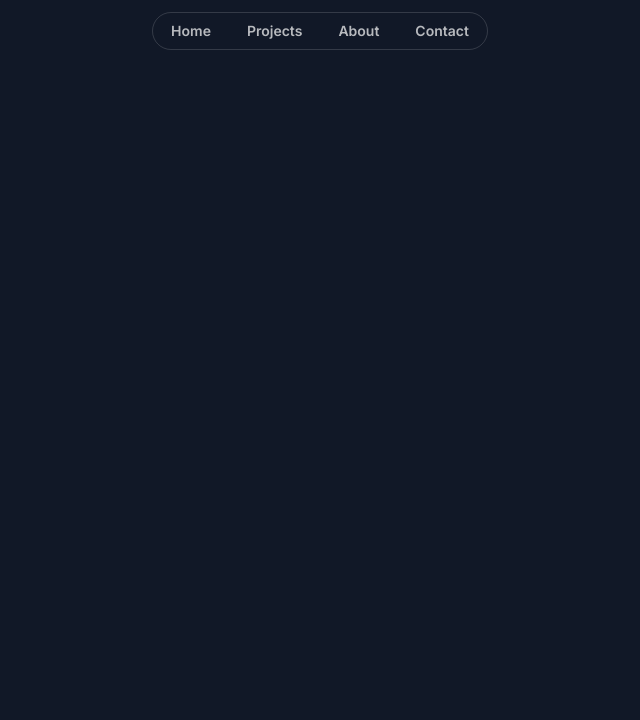
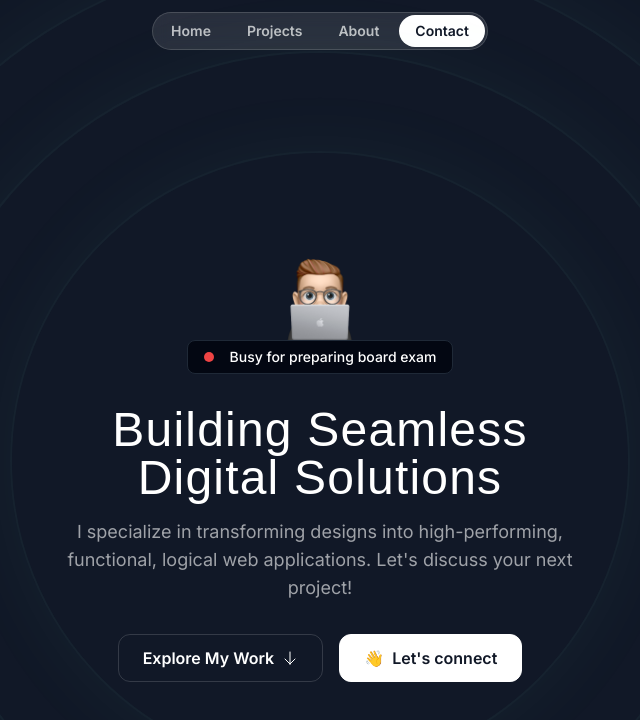
Before and after one commit to virtualabishek/newProtfolioWebsite, a Next.js app: page / in a window 1280 px wide. Shown: the top 720 px of the page, without its empty margins (320-960 px from the left). Built offline with nearby package versions, Linux system fonts and the light colour scheme; a web font is replaced by a local one.

Commit message:
Finished creating a hero design with more UI/UX

```diff
--- a/src/app/globals.css
+++ b/src/app/globals.css
@@ -4,6 +4,9 @@
 
 @layer base {
   .nav-item {
-    @apply px-4 py-1.5 rounded-full text-white/70 text-sm font-semibold;
+    @apply px-4 py-1.5 rounded-full text-white/70 text-sm font-semibold hover:bg-white/10 hover:text-white transition duration-300;
+  }
+  .hero-ring {
+    @apply absolute inset-0  border-2 top-1/2 left-1/2 -translate-x-1/2 -translate-y-1/2 rounded-full border-emerald-300/5 shadow-[0_0_80px_insert] shadow-emerald-300/5;
   }
 }
--- a/src/app/page.tsx
+++ b/src/app/page.tsx
@@ -1,9 +1,11 @@
 import { Header } from "@/sections/Header";
+import { HeroSection } from "@/sections/Hero";
 
 export default function Home() {
   return (
     <div>
       <Header />
+      <HeroSection />
     </div>
   );
 }
--- a/src/sections/Header.tsx
+++ b/src/sections/Header.tsx
@@ -1,7 +1,7 @@
 export const Header = () => {
   return (
-    <div className="flex justify-center items-center relative top-3">
-      <nav className="flex gap-1 p-0.5 border border-white/15 rounded-full">
+    <div className="flex justify-center items-center fixed top-3 w-full">
+      <nav className="flex gap-1 p-0.5 border border-white/15 rounded-full bg-white/10 backdrop-blur">
         <a href="#" className="nav-item">
           Home
         </a>
@@ -11,7 +11,10 @@
         <a href="#" className="nav-item">
           About
         </a>
-        <a href="#" className="nav-item">
+        <a
+          href="#"
+          className="nav-item bg-white text-gray-900 hover:bg-white/70 hover:text-gray-900"
+        >
           Contact
         </a>
       </nav>
--- a/src/sections/Hero.tsx
+++ b/src/sections/Hero.tsx
@@ -1,3 +1,58 @@
+import memojiImage from "@/assets/images/memoji-computer.png";
+import Image from "next/image";
+import ArrowDown from "@/assets/icons/arrow-down.svg";
+import grainImage from "@/assets/images/grain.jpg";
+
 export const HeroSection = () => {
-  return <div>Hero Section</div>;
+  return (
+    <div className="py-32 md:py-48 lg:py-60 relative z-0">
+      <div
+        className="absolute inset-0 -z-30 opacity-5"
+        style={{
+          backgroundImage: `url(${grainImage.src}))`,
+        }}
+      ></div>
+      <div className=" size-[620px] hero-ring "></div>
+      <div className=" size-[820px] hero-ring "></div>
+      <div className=" size-[1020px] hero-ring "></div>
+      <div className=" size-[1220px] hero-ring "></div>
+      <div className="container">
+        <div className="flex flex-col items-center">
+          <Image
+            src={memojiImage}
+            className="size-[100px]"
+            alt="I am behind the laptop"
+          />
+          <div className="bg-gray-950 border border-gray-800 px-4 py-1.5 inline-flex items-center gap-4 rounded-lg">
+            {/* red to indicate that i am busy for exam preparation */}
+            <div className="bg-red-500 size-2.5 rounded-full"></div>
+            {/* text to update, whether i am busy or not. */}
+            <div className="text-sm font-medium">
+              Busy for preparing board exam
+            </div>
+          </div>
+        </div>
+        <div className="max-w-lg mx-auto ">
+          <h1 className="font-serif text-3xl md:text-5xl text-center mt-8 tracking-wide  ">
+            Building Seamless Digital Solutions
+          </h1>
+          <p className="mt-4 text-center text-white/60 md:text-lg">
+            I specialize in transforming designs into high-performing,
+            functional, logical web applications. Let's discuss your next
+            project!
+          </p>
+        </div>
+        <div className="flex flex-col md:flex-row justify-center items-center mt-8 gap-4">
+          <button className="inline-flex items-center gap-2 border border-white/15 px-6 h-12 rounded-xl">
+            <span className="font-semibold">Explore My Work</span>
+            <ArrowDown className="size-4" />
+          </button>
+          <button className="inline-flex items-center gap-2 border border-white bg-white text-gray-900 h-12 px-6 rounded-xl">
+            <span>👋</span>
+            <span className="font-semibold">Let's connect</span>
+          </button>
+        </div>
+      </div>
+    </div>
+  );
 };
```
